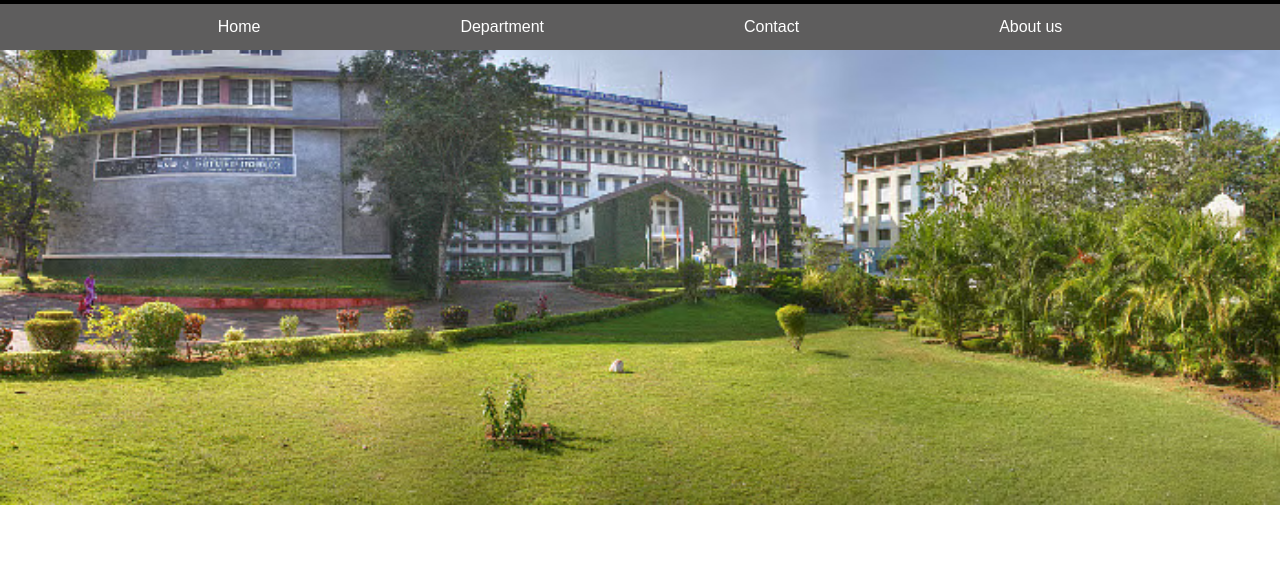
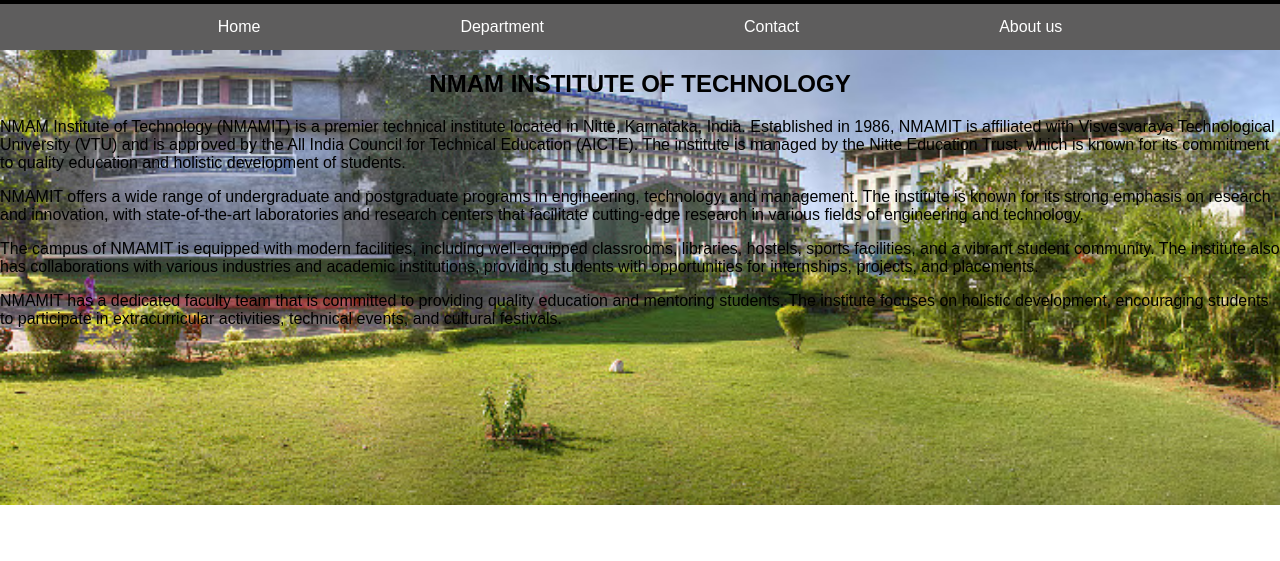
Before and after one commit to nnm24cs002/collegewebsite, a plain HTML site: page index.html in a window 1280 px wide. Shown: the part 120-681 px from the top of the page. Drawn offline with Linux system fonts and the light colour scheme.

Commit message:
Update index.html

```diff
--- a/index.html
+++ b/index.html
@@ -29,6 +29,7 @@
     Department
     <ul class="dropdown-content">
       <li><a href="Computer.html">Computer Science</a></li>
+      <li><a href="ISE.html">ISE</a></li>
       <li><a href="Electronics.html">Electronics</a></li>
       <li><a href="Mechanical.html">Mechanical</a></li>
       <li><a href="Civil.html">Civil</a></li>
@@ -37,6 +38,15 @@
   <li>Contact</li>
   <li>About us</li>
 </ul>
+<div class="wrapper">
+    <center>
+    <h2>NMAM INSTITUTE OF TECHNOLOGY</h2>
+    </center>
+    <p>NMAM Institute of Technology (NMAMIT) is a premier technical institute located in Nitte, Karnataka, India. Established in 1986, NMAMIT is affiliated with Visvesvaraya Technological University (VTU) and is approved by the All India Council for Technical Education (AICTE). The institute is managed by the Nitte Education Trust, which is known for its commitment to quality education and holistic development of students.</p>
+    <p>NMAMIT offers a wide range of undergraduate and postgraduate programs in engineering, technology, and management. The institute is known for its strong emphasis on research and innovation, with state-of-the-art laboratories and research centers that facilitate cutting-edge research in various fields of engineering and technology.</p>
+    <p>The campus of NMAMIT is equipped with modern facilities, including well-equipped classrooms, libraries, hostels, sports facilities, and a vibrant student community. The institute also has collaborations with various industries and academic institutions, providing students with opportunities for internships, projects, and placements.</p>
+    <p>NMAMIT has a dedicated faculty team that is committed to providing quality education and mentoring students. The institute focuses on holistic development, encouraging students to participate in extracurricular activities, technical events, and cultural festivals.</p>
+</div>
 <div class="footer">
     <div class="social-icons">
       <a href="#"><i class="fa-brands fa-square-facebook"></i></a>
```
